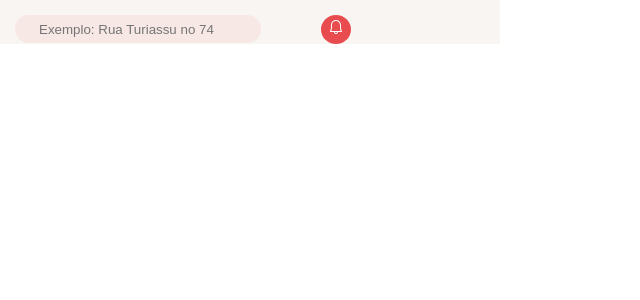
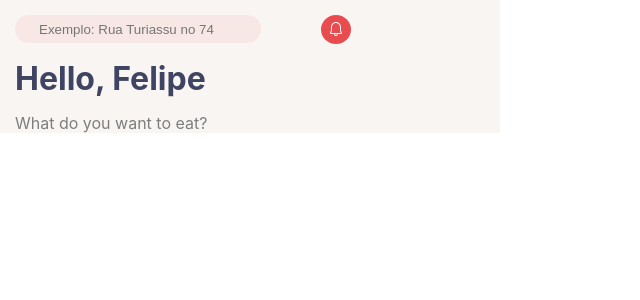
Before and after one commit to Gusm4n/fooderApp, a React (Create React App) app in the folder fooderapp/: page / in a window 1280 px wide. Shown: the top 300 px of the page, without its empty margins (0-640 px from the left). Built offline with nearby package versions, Linux system fonts and the light colour scheme.

Commit message:
Barra de nome

```diff
--- a/fooderapp/src/App.js
+++ b/fooderapp/src/App.js
@@ -1,10 +1,12 @@
 import './App.css';
-import SearchBar from './components/SearchBar';
+import SearchBar from './components/SearchBar/SearchBar';
+import UserName from './components/UserName/UserName';
 
 function App() {
   return (
     <div className="App">
       <SearchBar />
+      <UserName />
     </div>
   );
 }
--- a/fooderapp/src/components/SearchBar.css
+++ b/fooderapp/src/components/SearchBar/SearchBar.css
@@ -1,3 +1,5 @@
+/* Início da barra de pesquisa*/
+
 .SearchBar {
     display: flex;
 }
@@ -22,7 +24,7 @@
     padding: 20px;
 }
 
-
+/* Elemento que envolve o sino */
 .NotifiBell {
     width: 30px;
     height: 25px;
@@ -37,3 +39,9 @@
     border-radius: 50%;
     color: white;
 }
+
+/* Posição do sino */
+
+.BellPosition {
+    margin-top: 2px;
+}
--- a/fooderapp/src/components/SearchBar.js
+++ b/fooderapp/src/components/SearchBar/SearchBar.js
@@ -5,7 +5,9 @@ function SearchBar() {
   return (
     <div className="SearchBar">
         <input type="text" className="SearchBox" placeholder="Exemplo: Rua Turiassu no 74"></input>
-        <div className="NotifiBell"><VscBell /></div>
+        <div className="NotifiBell">
+          <div className="BellPosition"><VscBell /></div>
+          </div>
     </div>
   );
 }
--- /dev/null
+++ b/fooderapp/src/components/UserName/UserName.css
@@ -0,0 +1,21 @@
+* {
+    margin: 0;
+}
+
+.UserName {
+    display: flex;
+    flex-wrap: wrap;
+
+    margin-left: 15px;
+}
+
+.UserName h1 {
+    width: 400px;
+    margin: 15px 0;
+
+    color: #3E4462;
+}
+
+.UserName p {
+    color: #7E7E7E;
+}
--- /dev/null
+++ b/fooderapp/src/components/UserName/UserName.js
@@ -0,0 +1,11 @@
+import './UserName.css';
+function UserName() {
+    return (
+      <div className="UserName">
+        <h1>Hello, Felipe</h1>
+        <p>What do you want to eat?</p>
+      </div>
+    );
+  }
+
+  export default UserName;
```
